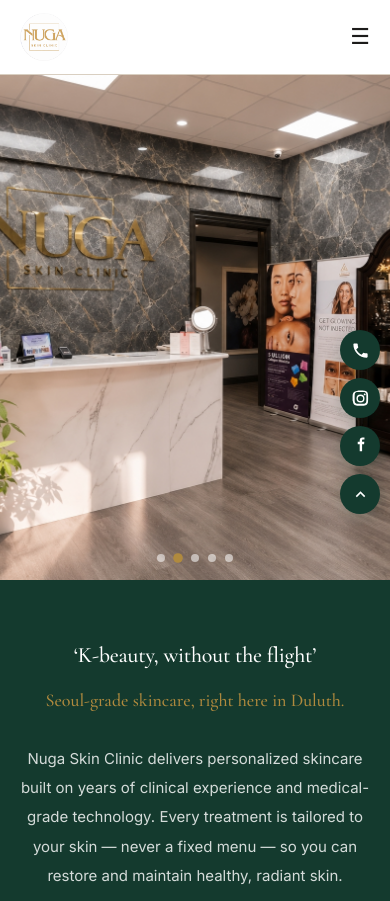
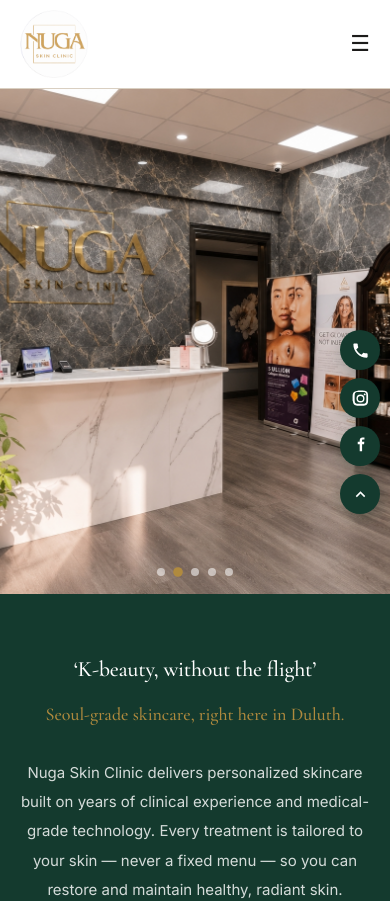
Before and after one commit to AmericaK/nuga-skin-clinic, a React (Vite) app in the folder client/: page / in a window 390 px wide. Shown: the top 901 px of the page. Built offline with nearby package versions, Linux system fonts and the light colour scheme.

Commit message:
Add files via upload

```diff
--- a/client/src/index.css
+++ b/client/src/index.css
@@ -101,11 +101,11 @@
   border-bottom: 1px solid var(--stone);
   transition: box-shadow 0.4s var(--ease);
 }
-.nav__inner { display: flex; align-items: center; justify-content: space-between; height: 74px; }
+.nav__inner { display: flex; align-items: center; justify-content: space-between; height: 118px; }
 .nav.is-scrolled { box-shadow: 0 2px 18px rgba(20, 58, 46, 0.07); }
 
 .brand { display: flex; align-items: center; gap: 9px; text-decoration: none; color: inherit; }
-.brand__logo { height: 48px; width: auto; display: block; }
+.brand__logo { height: 100px; width: auto; display: block; }
 .brand__mark { font-family: var(--f-display); font-size: 26px; font-weight: 600; letter-spacing: 0.02em; color: var(--gold-deep); }
 .brand__sub { font-size: 10px; font-weight: 600; letter-spacing: 0.26em; text-transform: uppercase; color: var(--ink-soft); }
 
@@ -125,10 +125,10 @@
 /* =========================================================================
    HERO
    ========================================================================= */
-.hero { position: relative; padding-top: 74px; background: var(--porcelain); overflow: hidden; }
+.hero { position: relative; padding-top: 118px; background: var(--porcelain); overflow: hidden; }
 .hero__grid {
   display: grid; grid-template-columns: 1.05fr 0.95fr; gap: clamp(24px, 5vw, 72px);
-  align-items: center; min-height: calc(100svh - 74px); padding-block: clamp(40px, 7vw, 96px);
+  align-items: center; min-height: calc(100svh - 118px); padding-block: clamp(40px, 7vw, 96px);
 }
 .hero__eyebrow { margin-bottom: 26px; }
 .hero__h1 { font-family: var(--f-display); font-weight: 500; font-size: clamp(46px, 8.5vw, 96px); line-height: 0.98; letter-spacing: -0.015em; }
@@ -175,7 +175,7 @@
   background: linear-gradient(160deg, transparent 55%, rgba(28,27,26,0.18));
 }
 /* vertical meridian line running down the hero seam (signature) */
-.hero__seam { position: absolute; top: 74px; bottom: 0; left: calc(52.5%); width: 1px;
+.hero__seam { position: absolute; top: 118px; bottom: 0; left: calc(52.5%); width: 1px;
   background: linear-gradient(var(--gold), transparent); opacity: 0.4; pointer-events: none; }
 
 /* =========================================================================
@@ -267,7 +267,7 @@
 /* =========================================================================
    ABOUT PAGE
    ========================================================================= */
-.subpage { padding-top: calc(74px + clamp(48px, 8vw, 96px)); }
+.subpage { padding-top: calc(118px + clamp(48px, 8vw, 96px)); }
 .about__intro { max-width: 72ch; }
 .about__lead { margin-top: 22px; color: var(--ink-soft); font-size: clamp(17px, 2vw, 19px); }
 .about__lead + .about__lead { margin-top: 12px; }
@@ -317,7 +317,7 @@
 /* Full-bleed hero image (텍스트 없음, 레퍼런스 스타일) */
 .herofull {
   position: relative; width: 100%; height: 60vh; min-height: 420px;
-  margin-top: 74px; overflow: hidden;
+  margin-top: 118px; overflow: hidden;
   background:
     radial-gradient(120% 90% at 72% 20%, rgba(176,138,62,0.20), transparent 60%),
     linear-gradient(155deg, #efe7db 0%, #e0cfb4 55%, #cbb59a 100%);
@@ -411,7 +411,7 @@
 /* =========================================================================
    TREATMENT DETAIL PAGE
    ========================================================================= */
-.tx-hero.subpage { padding-top: calc(74px + clamp(40px, 6vw, 72px)); padding-bottom: clamp(40px, 6vw, 72px); }
+.tx-hero.subpage { padding-top: calc(118px + clamp(40px, 6vw, 72px)); padding-bottom: clamp(40px, 6vw, 72px); }
 .tx-hero__grid { display: grid; grid-template-columns: 1fr 1fr; gap: clamp(28px, 5vw, 64px); align-items: center; }
 .tx-hero__title { font-family: var(--f-display); font-weight: 600; font-size: clamp(36px, 6vw, 60px); line-height: 1.03; margin-top: 14px; }
 .tx-hero__kr { font-family: var(--f-display-kr); font-size: clamp(17px, 2.4vw, 22px); color: var(--gold-deep); margin-top: 10px; }
@@ -442,3 +442,13 @@
   .tx-others { grid-template-columns: repeat(3, 1fr); }
 }
 @media (max-width: 480px) { .tx-others { grid-template-columns: repeat(2, 1fr); } }
+
+
+/* Larger nav logo — mobile scale-down */
+@media (max-width: 640px) {
+  .nav__inner { height: 88px; }
+  .brand__logo { height: 68px; }
+  .herofull { margin-top: 88px; }
+  .subpage { padding-top: calc(88px + clamp(48px, 8vw, 96px)); }
+  .tx-hero.subpage { padding-top: calc(88px + clamp(40px, 6vw, 72px)); }
+}
```
